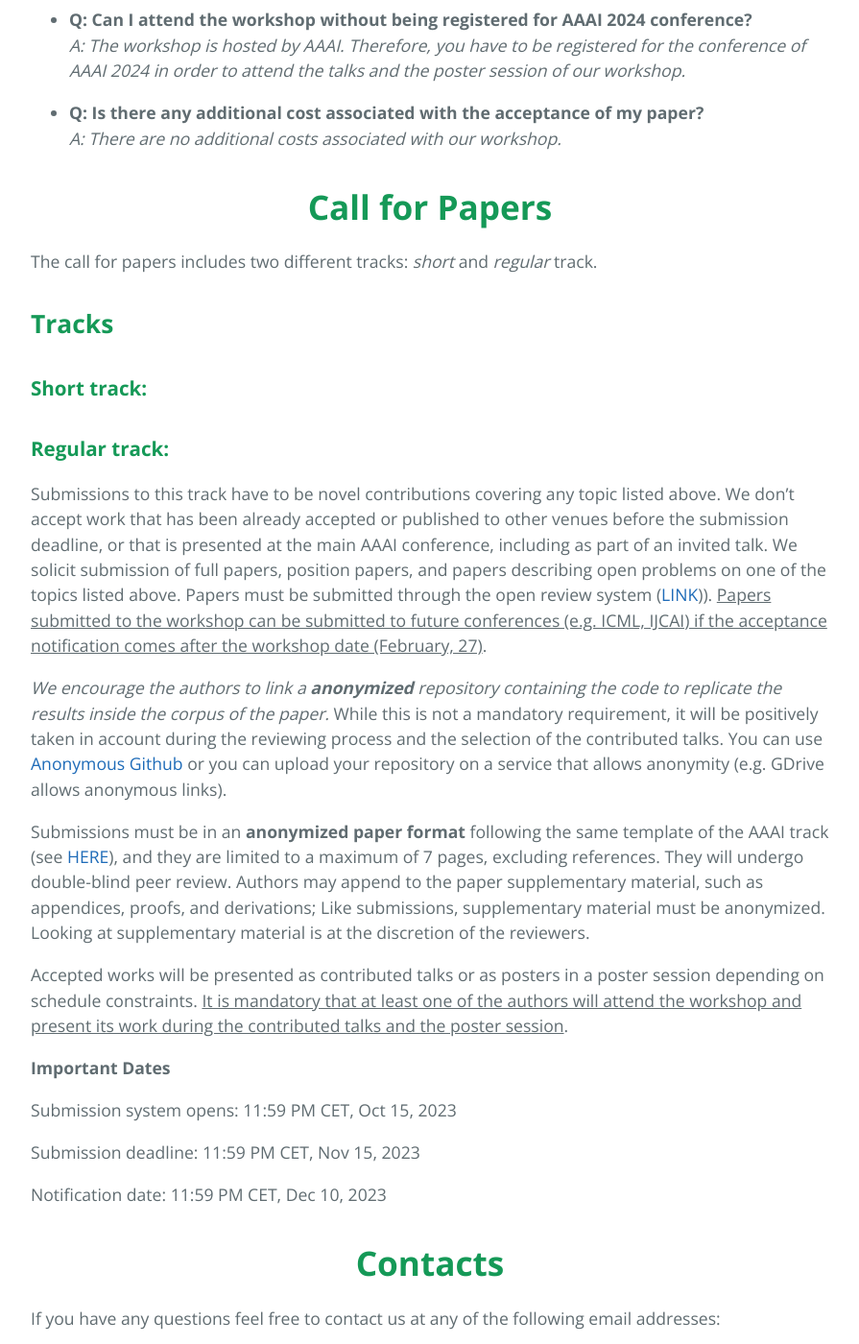
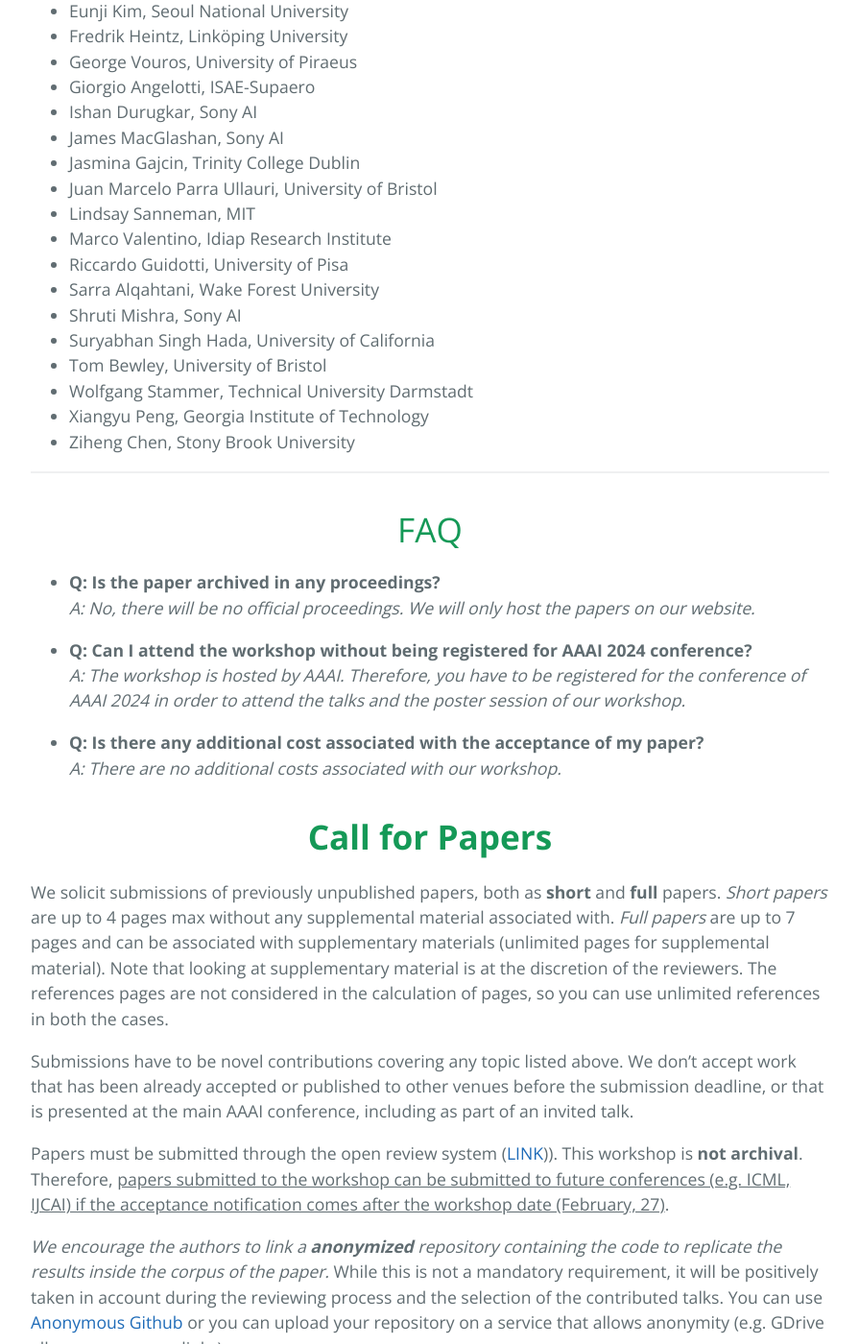
Before and after one commit to XAI4DRL/XAI4DRL.github.io, a Jekyll site: the page built from index.md, in a window 1280 px wide and 1400 px high, scrolled down 3242 px. Shown: the whole window at 96% size, without its empty margins (192-1087 px from the left). Built offline with Jekyll 4.4.1, drawn with Linux system fonts in a browser that asks for light colours; some of the changed text lies outside the part shown.

Commit message:
updated committee and call for papers

```diff
--- a/index.md
+++ b/index.md
@@ -17,16 +17,22 @@ The workshop aims to bring together researchers, practitioners, and experts from
 ## **Topics**
 
 The topics include <u>but are not limited to</u>:
-- Novel XAI methods (*post-hoc, ante-hoc*, model-agnostic, etc.);
-- Interpretable/Explainable deep reinforcement learning models;
-- XAI methods to extract learned strategies;
-- How can we use explanations to improve DRL agents?
-- XAI evaluation: how can we assess the quality of explanations and their effectiveness?
-- Analysis of limitations of current XAI approaches;
+- XAI methods for Deep Learning
+- Evaluation of XAI methods
+- Self-Explainable Deep Reinforcement Learning
+- Post-hoc methods for Deep Reinforcement Learning
+- XAI-based Augmentation for Deep Reinforcement Learning
+- Policies Interpretation
+- Current-trend and Challenges in explaining Deep Reinforcement Learning
+- Reinforcement Learning-based XAI methods
+- Self-Explainable Deep Learning
+- Interpreting Reinforcement Learning
+- Debugging Deep Reinforcement Learning using XAI
+- Applications of Deep Reinforcement Learning combined with XAI to real-world tasks
 - Position papers on the topic of the workshop.
 <hr>
 
-Note: XAI methods applied to deep reinforcement learning models will be prefered for the selection of contribution do be presented during the workshop. However, we also welcome XAI methods applied do deep learning or classica
+Note: XAI methods applied to deep reinforcement learning models will be prefered for the selection of contribution do be presented during the workshop.
 
 # **Schedule**
  TBD
@@ -68,12 +74,24 @@ Note: XAI methods applied to deep reinforcement learning models will be prefered
         <div class="speaker" style="margin:0;">
       <div style="padding-top: 30px;
   padding-bottom: 30px;">
-        <a href="https://www.tbd.it/"><strong>TBD</strong></a><br>
+        <a href="https://www.tbd.it/"><strong>To be confirmed</strong></a><br>
         <em>TBD</em>
       </div>
     </div>
 </div>
-
+<div class="row" style="border-style: groove; border-color:green; border-width: thin;">
+    <div class="photo_speaker">
+  <a href="https://www.tbd.it/">
+      <img src="images/tbd.jpg" alt="tbd" style=" margin-left: 10px;margin-top: 10px;margin-bottom:10px; width:100px;  height:100px;  object-fit:cover;"></a>
+    </div>
+        <div class="speaker" style="margin:0;">
+      <div style="padding-top: 30px;
+  padding-bottom: 30px;">
+        <a href="https://www.tbd.it/"><strong>To be confirmed</strong></a><br>
+        <em>TBD</em>
+      </div>
+    </div>
+</div>
 
 
 
@@ -169,15 +187,30 @@ Note: XAI methods applied to deep reinforcement learning models will be prefered
 
 ## **Program Committee**
 - Andrea Fanti, Sapienza University of Rome
+- Andrew Silva, Georgia Institute of Technology
+- Bettina Finzel, University of Bamberg
 - Chaofan Chen, University of Maine
+- Di Wang, University of Illinois at Chicago
+- Dmitry Gnatyshak, Barcelona Supercomputing Center
+- Erico Tjoa, Stanford University
 - Eunji Kim, Seoul National University
+- Fredrik Heintz, Linköping University
+- George Vouros, University of Piraeus
+- Giorgio Angelotti, ISAE-Supaero
+- Ishan Durugkar, Sony AI
 - James MacGlashan, Sony AI
+- Jasmina Gajcin, Trinity College Dublin
+- Juan Marcelo Parra Ullauri,  University of Bristol
+- Lindsay Sanneman, MIT
 - Marco Valentino, Idiap Research Institute
 - Riccardo Guidotti, University of Pisa
+- Sarra Alqahtani, Wake Forest University
 - Shruti Mishra, Sony AI
 - Suryabhan Singh Hada, University of California
+- Tom Bewley, University of Bristol
 - Wolfgang Stammer, Technical University Darmstadt
 - Xiangyu Peng, Georgia Institute of Technology
+- Ziheng Chen, Stony Brook University
 
 <hr>
 
@@ -197,22 +230,23 @@ Note: XAI methods applied to deep reinforcement learning models will be prefered
 
 # **Call for Papers**
 
-The call for papers includes two different tracks: *short* and *regular* track.
+We solicit submissions of previously unpublished papers, both as **short** and **full** papers.
+*Short papers* are up to 4 pages max without any supplemental material associated with.
+*Full papers* are up to 7 pages and can be associated with supplementary materials (unlimited pages for supplemental material). Note that looking at supplementary material is at the discretion of the reviewers.
+The references pages are not considered in the calculation of pages, so you can use unlimited references in both the cases.
 
 
-## **Tracks**
+Submissions have to be novel contributions covering any topic listed above. We don't accept work that has been already accepted or published to other venues before the submission deadline, or that is presented at the main AAAI conference, including as part of an invited talk.
 
-### **Short track:**
-
-### **Regular track:**
-Submissions to this track have to be novel contributions covering any topic listed above. We don't accept work that has been already accepted or published to other venues before the submission deadline, or that is presented at the main AAAI conference, including as part of an invited talk. We solicit submission of full papers, position papers, and papers describing open problems on one of the topics listed above. Papers must be submitted through the open review system (<a href="https://openreview.net/group?id=AAAI.org/2024/Workshop/XAI4DRL&referrer=%5BHomepage%5D(%2F)">LINK</a>)). <u>Papers submitted to the workshop can be submitted to future conferences (e.g. ICML, IJCAI) if the acceptance notification comes after the workshop date (February, 27)</u>.
+Papers must be submitted through the open review system (<a href="https://openreview.net/group?id=AAAI.org/2024/Workshop/XAI4DRL&referrer=%5BHomepage%5D(%2F)">LINK</a>)).
+This workshop is **not archival**. Therefore, <u> papers submitted to the workshop can be submitted to future conferences (e.g. ICML, IJCAI) if the acceptance notification comes after the workshop date (February, 27)</u>.
 
 *We encourage the authors to link a **anonymized** repository containing the code to replicate the results inside the corpus of the paper.* While this is not a mandatory requirement, it will be positively taken in account during the reviewing process and the selection of the contributed talks. You can use <a href="https://anonymous.4open.science/">Anonymous Github</a> or you can upload your repository on a service that allows anonymity (e.g. GDrive allows anonymous links).
 
-Submissions must be in an **anonymized paper format** following the same template of the AAAI track (see <a href="https://aaai.org/aaai-conference/submission-instructions/"> HERE</a>), and they are limited to a maximum of 7 pages, excluding references. They will undergo double-blind peer review. Authors may append to the paper supplementary material, such as appendices, proofs, and derivations; Like submissions, supplementary material must be anonymized. Looking at supplementary material is at the discretion of the reviewers.
+Submissions must be in an **anonymized paper format** following the same template of the AAAI track (see <a href="https://aaai.org/aaai-conference/submission-instructions/"> HERE</a>). They will undergo double-blind peer review. Any data included in the submission (paper, supplemental material, linked code) must be anonymized.
 
 
-Accepted works will be presented as contributed talks or as posters in a poster session depending on schedule constraints.
+Accepted works will be presented as contributed talks or as posters depending on schedule constraints.
 <u>It is mandatory that at least one of the authors will attend the workshop and present its work during the contributed talks and the poster session</u>.
 
 
```
Also changed, not shown: other parts of index.md (+2 -1 lines).
